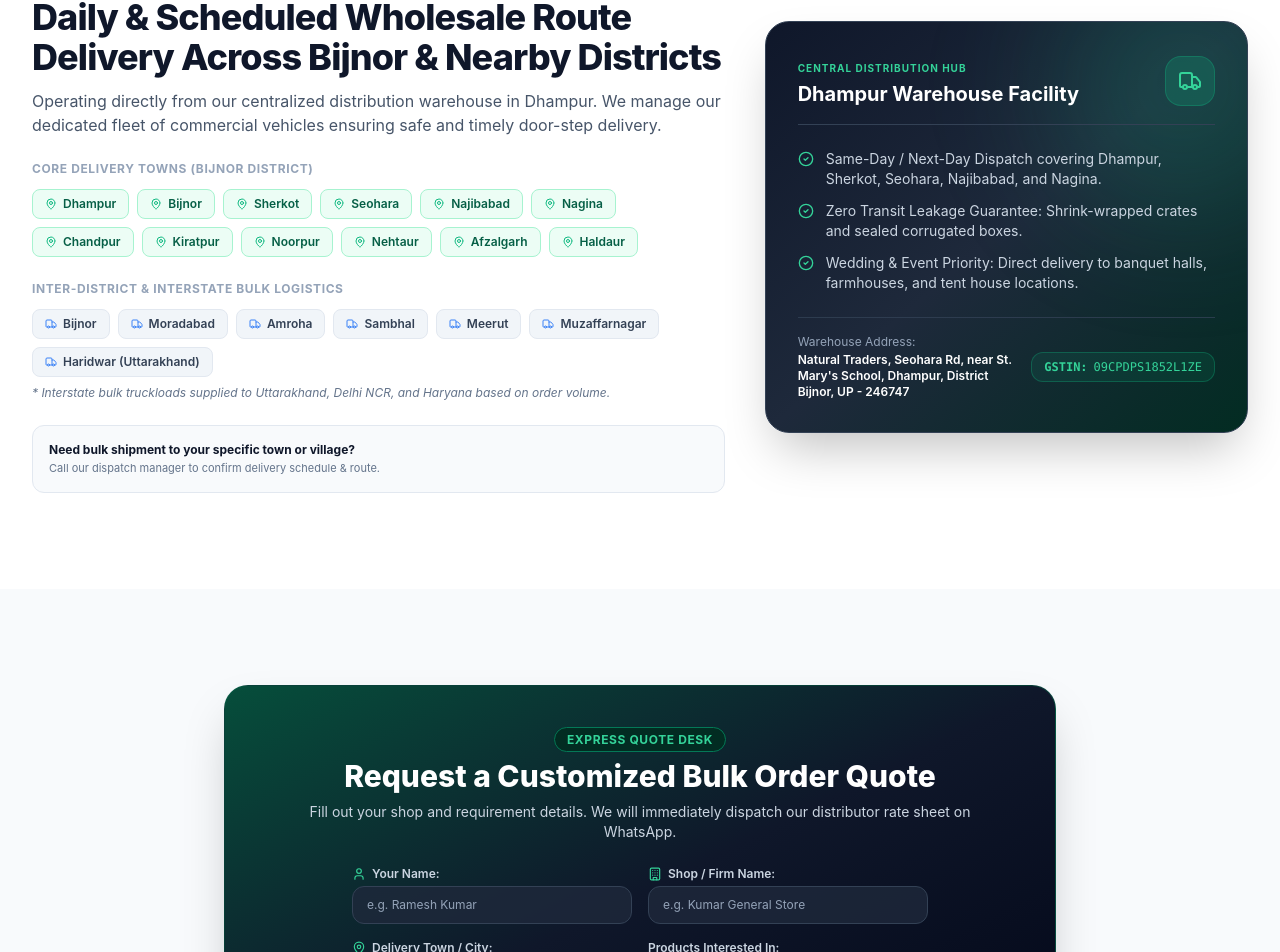
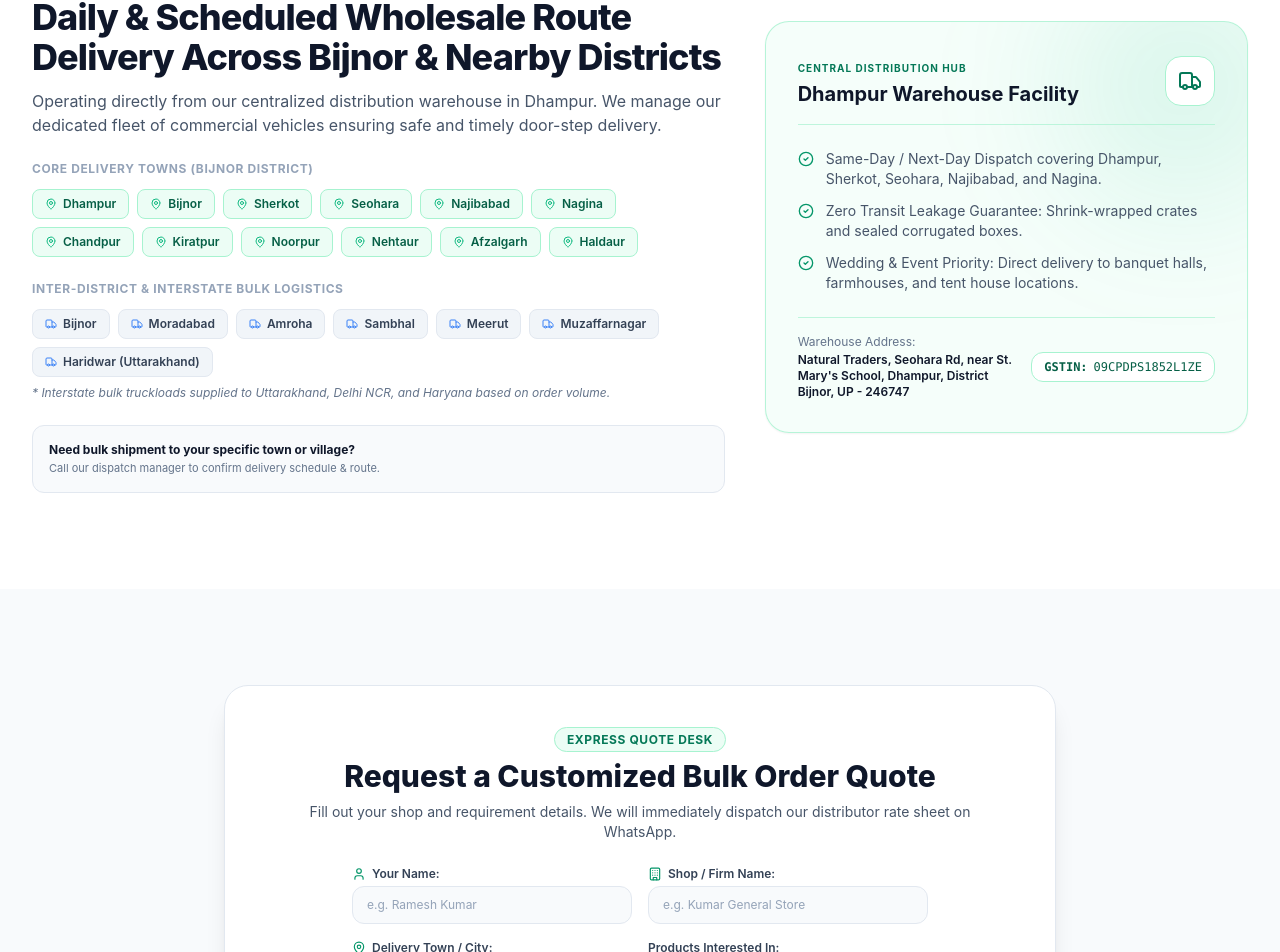
Before and after one commit to v9d007/natural-traders, a Next.js app: page / in a window 1280 px wide. Shown: the part 3441-4393 px from the top of the page. Built offline with nearby package versions, Linux system fonts and the light colour scheme.

Commit message:
feat(ui): redesign warehouse logistics card and bulk quote form to clean airy light styling

```diff
--- a/src/app/page.tsx
+++ b/src/app/page.tsx
@@ -243,31 +243,31 @@ export default function HomePage() {
       {/* 5. DELIVERY AREA NETWORK & MAP */}
       <ServiceAreaMap />
 
-      {/* 6. BULK INQUIRY LEAD CAPTURE FORM */}
+      {/* 6. BULK INQUIRY LEAD CAPTURE FORM (Clean Light Styling) */}
       <section className="max-w-4xl mx-auto px-4 sm:px-6 lg:px-8">
-        <div className="rounded-3xl bg-gradient-to-br from-emerald-900 via-slate-900 to-slate-950 p-6 sm:p-10 text-white border border-emerald-800/60 shadow-2xl space-y-6">
+        <div className="rounded-3xl bg-white dark:bg-slate-900 p-6 sm:p-10 text-slate-900 dark:text-white border border-slate-200 dark:border-slate-800 shadow-xl space-y-6">
           <div className="text-center max-w-2xl mx-auto space-y-2">
-            <span className="text-xs font-bold uppercase tracking-wider text-emerald-400 bg-emerald-950 px-3 py-1 rounded-full border border-emerald-700">
+            <span className="text-xs font-bold uppercase tracking-wider text-emerald-700 dark:text-emerald-400 bg-emerald-50 dark:bg-emerald-950/80 px-3 py-1 rounded-full border border-emerald-200 dark:border-emerald-800">
               {t.quoteBadge}
             </span>
-            <h2 className="text-2xl sm:text-3xl font-extrabold text-white">
+            <h2 className="text-2xl sm:text-3xl font-extrabold text-slate-900 dark:text-white">
               {t.quoteTitle}
             </h2>
-            <p className="text-xs sm:text-sm text-slate-300">
+            <p className="text-xs sm:text-sm text-slate-600 dark:text-slate-400">
               {t.quoteSubtitle}
             </p>
           </div>
 
           {leadSubmitted ? (
-            <div className="p-6 rounded-2xl bg-emerald-950/80 border border-emerald-600 text-center space-y-2 animate-in fade-in">
-              <CheckCircle2 className="w-10 h-10 text-emerald-400 mx-auto" />
-              <h3 className="text-base font-bold text-white">{t.quoteSuccessTitle}</h3>
-              <p className="text-xs text-slate-300">
+            <div className="p-6 rounded-2xl bg-emerald-50 dark:bg-emerald-950/60 border border-emerald-200 dark:border-emerald-800 text-center space-y-2 animate-in fade-in">
+              <CheckCircle2 className="w-10 h-10 text-emerald-600 dark:text-emerald-400 mx-auto" />
+              <h3 className="text-base font-bold text-slate-900 dark:text-white">{t.quoteSuccessTitle}</h3>
+              <p className="text-xs text-slate-600 dark:text-slate-300">
                 {t.quoteSuccessSub}
               </p>
               <button
                 onClick={() => setLeadSubmitted(false)}
-                className="mt-2 text-xs font-bold text-emerald-400 underline"
+                className="mt-2 text-xs font-bold text-emerald-700 dark:text-emerald-400 underline cursor-pointer"
               >
                 {t.quoteSendAnother}
               </button>
@@ -276,8 +276,8 @@ export default function HomePage() {
             <form onSubmit={handleLeadSubmit} className="space-y-4 max-w-xl mx-auto">
               <div className="grid grid-cols-1 sm:grid-cols-2 gap-4">
                 <div>
-                  <label className="block text-xs font-semibold text-slate-300 mb-1 flex items-center gap-1.5">
-                    <User className="w-3.5 h-3.5 text-emerald-400" />
+                  <label className="block text-xs font-semibold text-slate-700 dark:text-slate-300 mb-1 flex items-center gap-1.5">
+                    <User className="w-3.5 h-3.5 text-emerald-600 dark:text-emerald-400" />
                     <span>{t.quoteName}</span>
                   </label>
                   <input
@@ -286,13 +286,13 @@ export default function HomePage() {
                     value={leadName}
                     onChange={(e) => setLeadName(e.target.value)}
                     placeholder={t.quoteNamePlaceholder}
-                    className="w-full px-3.5 py-2.5 rounded-xl bg-slate-800/80 border border-slate-700 text-white text-xs placeholder:text-slate-400 focus:ring-2 focus:ring-emerald-400 outline-none"
+                    className="w-full px-3.5 py-2.5 rounded-xl bg-slate-50 dark:bg-slate-800 border border-slate-200 dark:border-slate-700 text-slate-900 dark:text-white text-xs placeholder:text-slate-400 focus:ring-2 focus:ring-emerald-500 outline-none shadow-xs"
                   />
                 </div>
 
                 <div>
-                  <label className="block text-xs font-semibold text-slate-300 mb-1 flex items-center gap-1.5">
-                    <Building className="w-3.5 h-3.5 text-emerald-400" />
+                  <label className="block text-xs font-semibold text-slate-700 dark:text-slate-300 mb-1 flex items-center gap-1.5">
+                    <Building className="w-3.5 h-3.5 text-emerald-600 dark:text-emerald-400" />
                     <span>{t.quoteShop}</span>
                   </label>
                   <input
@@ -301,15 +301,15 @@ export default function HomePage() {
                     value={leadShop}
                     onChange={(e) => setLeadShop(e.target.value)}
                     placeholder={t.quoteShopPlaceholder}
-                    className="w-full px-3.5 py-2.5 rounded-xl bg-slate-800/80 border border-slate-700 text-white text-xs placeholder:text-slate-400 focus:ring-2 focus:ring-emerald-400 outline-none"
+                    className="w-full px-3.5 py-2.5 rounded-xl bg-slate-50 dark:bg-slate-800 border border-slate-200 dark:border-slate-700 text-slate-900 dark:text-white text-xs placeholder:text-slate-400 focus:ring-2 focus:ring-emerald-500 outline-none shadow-xs"
                   />
                 </div>
               </div>
 
               <div className="grid grid-cols-1 sm:grid-cols-2 gap-4">
                 <div>
-                  <label className="block text-xs font-semibold text-slate-300 mb-1 flex items-center gap-1.5">
-                    <MapPin className="w-3.5 h-3.5 text-emerald-400" />
+                  <label className="block text-xs font-semibold text-slate-700 dark:text-slate-300 mb-1 flex items-center gap-1.5">
+                    <MapPin className="w-3.5 h-3.5 text-emerald-600 dark:text-emerald-400" />
                     <span>{t.quoteTown}</span>
                   </label>
                   <input
@@ -318,12 +318,12 @@ export default function HomePage() {
                     value={leadTown}
                     onChange={(e) => setLeadTown(e.target.value)}
                     placeholder={t.quoteTownPlaceholder}
-                    className="w-full px-3.5 py-2.5 rounded-xl bg-slate-800/80 border border-slate-700 text-white text-xs placeholder:text-slate-400 focus:ring-2 focus:ring-emerald-400 outline-none"
+                    className="w-full px-3.5 py-2.5 rounded-xl bg-slate-50 dark:bg-slate-800 border border-slate-200 dark:border-slate-700 text-slate-900 dark:text-white text-xs placeholder:text-slate-400 focus:ring-2 focus:ring-emerald-500 outline-none shadow-xs"
                   />
                 </div>
 
                 <div>
-                  <label className="block text-xs font-semibold text-slate-300 mb-1">
+                  <label className="block text-xs font-semibold text-slate-700 dark:text-slate-300 mb-1">
                     <span>{t.quoteProducts}</span>
                   </label>
                   <input
@@ -332,14 +332,14 @@ export default function HomePage() {
                     value={leadItems}
                     onChange={(e) => setLeadItems(e.target.value)}
                     placeholder={t.quoteProductsPlaceholder}
-                    className="w-full px-3.5 py-2.5 rounded-xl bg-slate-800/80 border border-slate-700 text-white text-xs placeholder:text-slate-400 focus:ring-2 focus:ring-emerald-400 outline-none"
+                    className="w-full px-3.5 py-2.5 rounded-xl bg-slate-50 dark:bg-slate-800 border border-slate-200 dark:border-slate-700 text-slate-900 dark:text-white text-xs placeholder:text-slate-400 focus:ring-2 focus:ring-emerald-500 outline-none shadow-xs"
                   />
                 </div>
               </div>
 
               <button
                 type="submit"
-                className="w-full flex items-center justify-center gap-2 py-3.5 px-6 rounded-xl bg-emerald-500 hover:bg-emerald-600 active:scale-[0.99] text-slate-950 font-black text-sm transition-all shadow-lg shadow-emerald-500/25 mt-2"
+                className="w-full flex items-center justify-center gap-2 py-3.5 px-6 rounded-xl bg-emerald-600 hover:bg-emerald-700 active:scale-[0.99] text-white font-bold text-sm transition-all shadow-md shadow-emerald-600/25 mt-2 cursor-pointer"
               >
                 <Send className="w-4 h-4" />
                 <span>{t.quoteSubmitBtn}</span>
--- a/src/components/ServiceAreaMap.tsx
+++ b/src/components/ServiceAreaMap.tsx
@@ -76,51 +76,51 @@ export function ServiceAreaMap() {
             </div>
           </div>
 
-          {/* Right Column - Visual Logistics Card */}
+          {/* Right Column - Visual Logistics Card (Clean Light Styling) */}
           <div className="lg:col-span-5">
-            <div className="relative rounded-3xl bg-gradient-to-br from-slate-900 via-slate-800 to-emerald-950 p-6 sm:p-8 text-white border border-slate-700 shadow-2xl overflow-hidden">
-              {/* Background ambient glow */}
-              <div className="absolute top-0 right-0 -mr-16 -mt-16 w-64 h-64 bg-emerald-500/20 rounded-full blur-3xl pointer-events-none" />
+            <div className="relative rounded-3xl bg-emerald-50/50 dark:bg-slate-800/60 p-6 sm:p-8 text-slate-900 dark:text-white border border-emerald-200/80 dark:border-emerald-800/60 shadow-sm overflow-hidden">
+              {/* Subtle ambient glow */}
+              <div className="absolute top-0 right-0 -mr-16 -mt-16 w-64 h-64 bg-emerald-500/10 rounded-full blur-3xl pointer-events-none" />
 
               <div className="relative space-y-6">
-                <div className="flex items-center justify-between border-b border-slate-700 pb-4">
+                <div className="flex items-center justify-between border-b border-emerald-200/70 dark:border-slate-700 pb-4">
                   <div>
-                    <span className="text-[10px] uppercase font-bold tracking-widest text-emerald-400">
+                    <span className="text-[10px] uppercase font-bold tracking-widest text-emerald-700 dark:text-emerald-400">
                       {t.hubTitle}
                     </span>
-                    <h3 className="text-xl font-bold text-white mt-0.5">
+                    <h3 className="text-xl font-bold text-slate-900 dark:text-white mt-0.5">
                       {t.hubName}
                     </h3>
                   </div>
-                  <span className="p-3 rounded-2xl bg-emerald-500/20 text-emerald-400 border border-emerald-500/30">
+                  <span className="p-3 rounded-2xl bg-white dark:bg-slate-900 text-emerald-700 dark:text-emerald-400 border border-emerald-200 dark:border-slate-700 shadow-xs">
                     <Truck className="w-6 h-6" />
                   </span>
                 </div>
 
-                <div className="space-y-3 text-xs sm:text-sm text-slate-300">
+                <div className="space-y-3 text-xs sm:text-sm text-slate-600 dark:text-slate-300">
                   <div className="flex items-start gap-3">
-                    <CheckCircle2 className="w-4 h-4 text-emerald-400 mt-0.5 shrink-0" />
+                    <CheckCircle2 className="w-4 h-4 text-emerald-600 dark:text-emerald-400 mt-0.5 shrink-0" />
                     <span>{t.hubFeature1}</span>
                   </div>
                   <div className="flex items-start gap-3">
-                    <CheckCircle2 className="w-4 h-4 text-emerald-400 mt-0.5 shrink-0" />
+                    <CheckCircle2 className="w-4 h-4 text-emerald-600 dark:text-emerald-400 mt-0.5 shrink-0" />
                     <span>{t.hubFeature2}</span>
                   </div>
                   <div className="flex items-start gap-3">
-                    <CheckCircle2 className="w-4 h-4 text-emerald-400 mt-0.5 shrink-0" />
+                    <CheckCircle2 className="w-4 h-4 text-emerald-600 dark:text-emerald-400 mt-0.5 shrink-0" />
                     <span>{t.hubFeature3}</span>
                   </div>
                 </div>
 
-                <div className="pt-4 border-t border-slate-700/80 text-xs flex flex-col sm:flex-row sm:items-center justify-between gap-2">
+                <div className="pt-4 border-t border-emerald-200/70 dark:border-slate-700/80 text-xs flex flex-col sm:flex-row sm:items-center justify-between gap-2">
                   <div>
-                    <p className="text-slate-400">{t.warehouseAddressLabel}</p>
-                    <p className="font-semibold text-white mt-0.5">
+                    <p className="text-slate-500 dark:text-slate-400">{t.warehouseAddressLabel}</p>
+                    <p className="font-semibold text-slate-900 dark:text-white mt-0.5">
                       {isHindi ? COMPANY.hindiAddress : COMPANY.address}
                     </p>
                   </div>
                   {COMPANY.gstin && (
-                    <div className="inline-flex items-center gap-1.5 px-3 py-1.5 rounded-xl bg-emerald-500/10 border border-emerald-500/30 text-emerald-400 text-xs font-mono shrink-0">
+                    <div className="inline-flex items-center gap-1.5 px-3 py-1.5 rounded-xl bg-white dark:bg-slate-900 border border-emerald-200 dark:border-emerald-800/80 text-emerald-800 dark:text-emerald-400 text-xs font-mono shrink-0 shadow-xs">
                       <span className="font-bold">GSTIN:</span>
                       <span>{COMPANY.gstin}</span>
                     </div>
```
